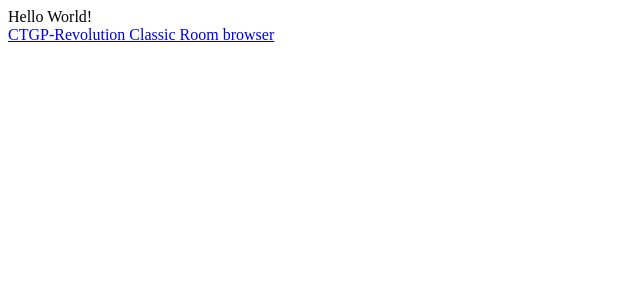
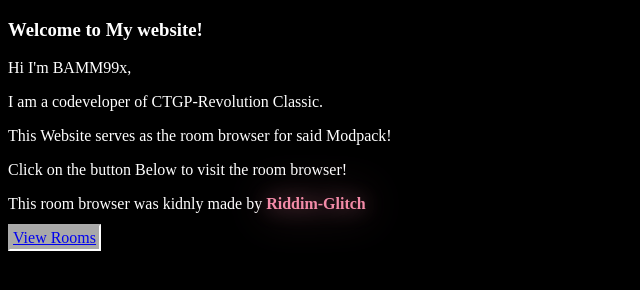
Before and after one commit to BAMM99x/bamm99x.github.io, a plain HTML site: page index.html in a window 1280 px wide. Shown: the whole page, without its empty margins (0-640 px from the left). Drawn offline with Linux system fonts and the light colour scheme.

Commit message:
make the landing page make a bit more sense and credit

```diff
--- a/index.html
+++ b/index.html
@@ -3,9 +3,28 @@
 <head>
 <title>BAMM99x's Website</title>
 </head>
-
-<body>
-Hello World! </br>
-<a href="./ctgp-c/index.html">CTGP-Revolution Classic Room browser</a>
-</body>
+<style>
+    body {
+        background-color: black;
+        color: white;
+    }
+    .roomButton {
+        padding: 3px;
+        border: inset 2px white;
+        background-color: darkgrey;
+    }
+</style>
+<div class="mainContent">
+    <body>
+        <div class="mainContentHeader"><h3>Welcome to My website!</h3></div>
+        <div class="mainContentHeroSectio">
+            <p>Hi I'm BAMM99x,</p></ br></p>
+            <p>I am a codeveloper of CTGP-Revolution Classic.</ br></p>
+            <p>This Website serves as the room browser for said Modpack!</ br></p>
+            <p>Click on the button Below to visit the room browser!</ br></p>
+            <p>This room browser was kidnly made by <a href="https://riddim-glitch.is-a.dev" style="background: linear-gradient(45deg, #f38ba8, #f38ba8);-webkit-background-clip: text;-webkit-text-fill-color: transparent;background-clip: text;font-weight: bold;text-decoration: underline;filter: drop-shadow(0 0 10px #f38ba870) drop-shadow(0 0 20px #f38ba870);transition: all 0.3s ease;"onmouseover="this.style.filter = 'drop-shadow(0 0 15px #f38ba8) drop-shadow(0 0 30px #f38ba8)'"onmouseout="this.style.filter = 'drop-shadow(0 0 10px #f38ba870) drop-shadow(0 0 20px #f38ba870)'">Riddim-Glitch</a></p>
+        </div>
+        <a class="roomButton" href="./ctgp-c/index.html">View Rooms</a>
+    </body>
+</div>
 </html>
```
